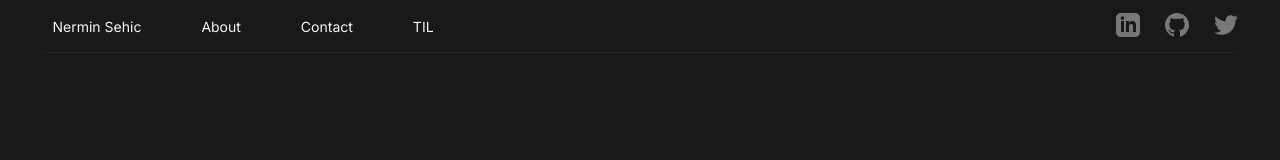
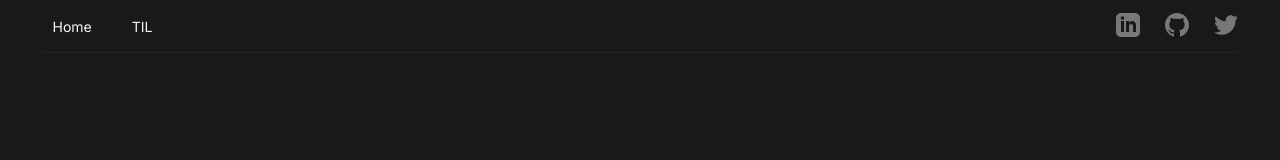
Before and after one commit to nermin-io/nerminsehic.me-next, a Next.js app: page / in a window 1280 px wide. Shown: the top 160 px of the page. Built offline with nearby package versions, Linux system fonts and the light colour scheme.

Commit message:
Simplify navigation

```diff
--- a/src/components/layout/Navbar.tsx
+++ b/src/components/layout/Navbar.tsx
@@ -35,7 +35,7 @@ const NavList = styled("ul", {
   listStyle: "none",
   display: "flex",
   alignItems: "center",
-  gap: 40,
+  gap: 20,
 });
 
 const NavItem = styled("li", {
@@ -52,20 +52,12 @@ const IconGroup = styled(Box, {
 
 const NAV_ITEMS: Array<NavItem> = [
   {
-    label: "Nermin Sehic",
+    label: "Home",
     link: "",
   },
   {
-    label: "About",
-    link: "#about",
-  },
-  {
-    label: "Contact",
-    link: "#contact",
-  },
-  {
     label: "TIL",
-    link: "#til",
+    link: "/posts",
   },
 ];
 
```
